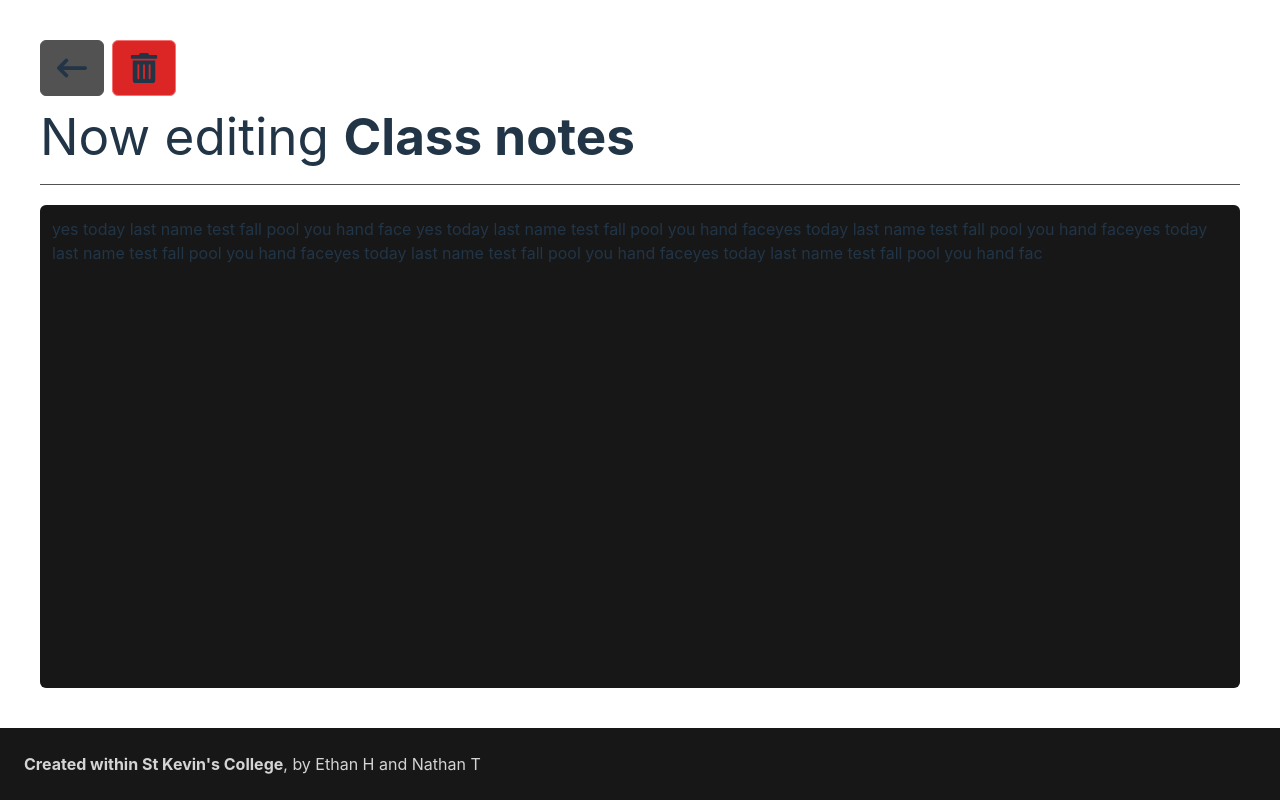
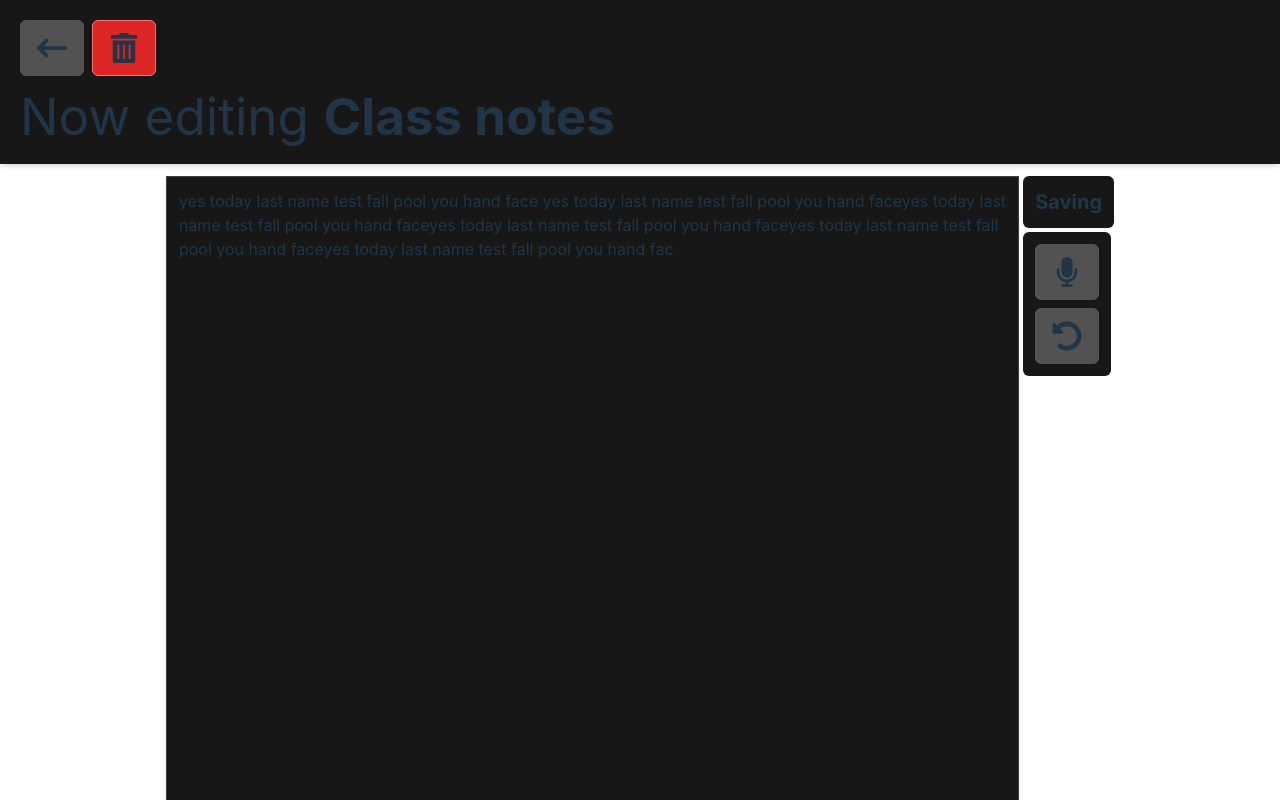
Before and after one commit to hamtsu/sttnotetaker, a React (Vite) app: page / in a window 1280 px wide. Both pictures are taken after a click on the element 460 px from the left and 452 px from the top of the page. Shown: the top 800 px of the page. Built offline with nearby package versions, Linux system fonts and the light colour scheme.

Commit message:
Added document saving and refactored document page

```diff
--- /dev/null
+++ b/src/components/DocumentTextBox.jsx
@@ -0,0 +1,61 @@
+import { useEffect, useRef, useState } from "react";
+import Quickbar from "./Quickbar";
+
+const DocumentTextBox = ({ content, documentId }) => {
+    const [currentContent, setCurrentContent] = useState(content);
+    const currentContentRef = useRef(currentContent);
+    currentContentRef.current = currentContent;
+
+    const onChange = (e) => {
+        console.log(e.target.value);
+        setCurrentContent(e.target.value);
+    };
+
+    useEffect(() => {
+        let timeout;
+
+        const save = () => {
+            if (currentContentRef.current) {
+                const parsedData = JSON.parse(window.localStorage.getItem("documentData"));
+                const documentData = parsedData[documentId];
+                documentData.content = currentContentRef.current;
+
+                parsedData[documentId] = documentData;
+
+                window.localStorage.setItem("documentData", JSON.stringify(parsedData));
+            }
+        };
+
+        const handleKeyDown = () => {
+            clearTimeout(timeout);
+
+            // save after one second of inactivity
+            timeout = setTimeout(() => {
+                console.log('Saved document changes');
+                save();
+            }, 1000);
+        };
+
+        document.addEventListener('keydown', handleKeyDown);
+
+        return () => {
+            document.removeEventListener('keydown', handleKeyDown);
+            clearTimeout(timeout);
+        };
+    }, [documentId]);
+
+    return (
+        <div className="flex gap-1 w-full items-center justify-center overflow-scroll-x">
+            <textarea
+                onInput={onChange}
+                className="bg-neutral-900 shadow-md h-[1000px] w-4/6 p-3 resize-none animate-fade-in-late outline-none border border-neutral-700"
+                defaultValue={content}
+                spellCheck={true}
+            />
+
+            <Quickbar />
+        </div>
+    );
+};
+
+export default DocumentTextBox;
--- /dev/null
+++ b/src/components/Quickbar.jsx
@@ -0,0 +1,17 @@
+import { FaMicrophone } from "react-icons/fa6"
+import Button from "./Button"
+import { FaUndoAlt } from "react-icons/fa"
+
+const Quickbar = ({ saving }) => {
+    return (
+        <div className="flex gap-1 flex-col h-full sticky">
+            <div className="rounded-md h-fit bg-neutral-900 p-3 text-xl font-bold">Saving</div>
+            <div className="rounded-md h-fit w-fit bg-neutral-900 p-3 gap-2 text-xl font-bold flex-col flex">
+                <Button><FaMicrophone size={30}/></Button>
+                <Button><FaUndoAlt size={30}/></Button>
+            </div>
+        </div>
+    )
+}
+
+export default Quickbar
--- a/src/pages/DocumentPage.jsx
+++ b/src/pages/DocumentPage.jsx
@@ -6,6 +6,7 @@ import Footer from '../components/Footer'
 import { FaTrashAlt } from 'react-icons/fa'
 import useModal from '../hooks/UseModal'
 import DocumentDeleteModal from '../components/modals/DocumentDeleteModal'
+import DocumentTextBox from '../components/DocumentTextBox'
 
 const DocumentPage = () => {
     const { documentId } = useParams()
@@ -29,20 +30,18 @@ const DocumentPage = () => {
 
     return (
         <div className='h-screen flex flex-col'>
-            <div className='flex flex-col p-5 m-5 h-full animate-fade-in'>
-                <div className='flex flex-col gap-3'>
+            <div className='flex gap-3 flex-col h-full animate-fade-in items-center'>
+
+                <div className='flex flex-col gap-3 p-5 bg-neutral-900 shadow-md w-full'>
                     <div className='flex gap-2'>
                     <Button onClick={() => navigate("/")}><FaArrowLeftLong size={30} /></Button>
                     <Button onClick={deleteDocument} className="bg-red-600 border-red-400 hover:bg-red-700 active:bg-red-800"><FaTrashAlt size={30} /></Button>
                     </div>
                     <h1>Now editing <b>{documentData.name}</b></h1>
                 </div>
-                <hr className='my-5 border-neutral-600' />
-                <div className='bg-neutral-900 rounded-md p-3 h-full animate-fade-in-late'>
-                    <p>{documentData.content}</p>
-                </div>
+
+                <DocumentTextBox documentId={documentId} content={documentData.content} />
             </div>
-            <Footer />
         </div>
     )
 }
```
